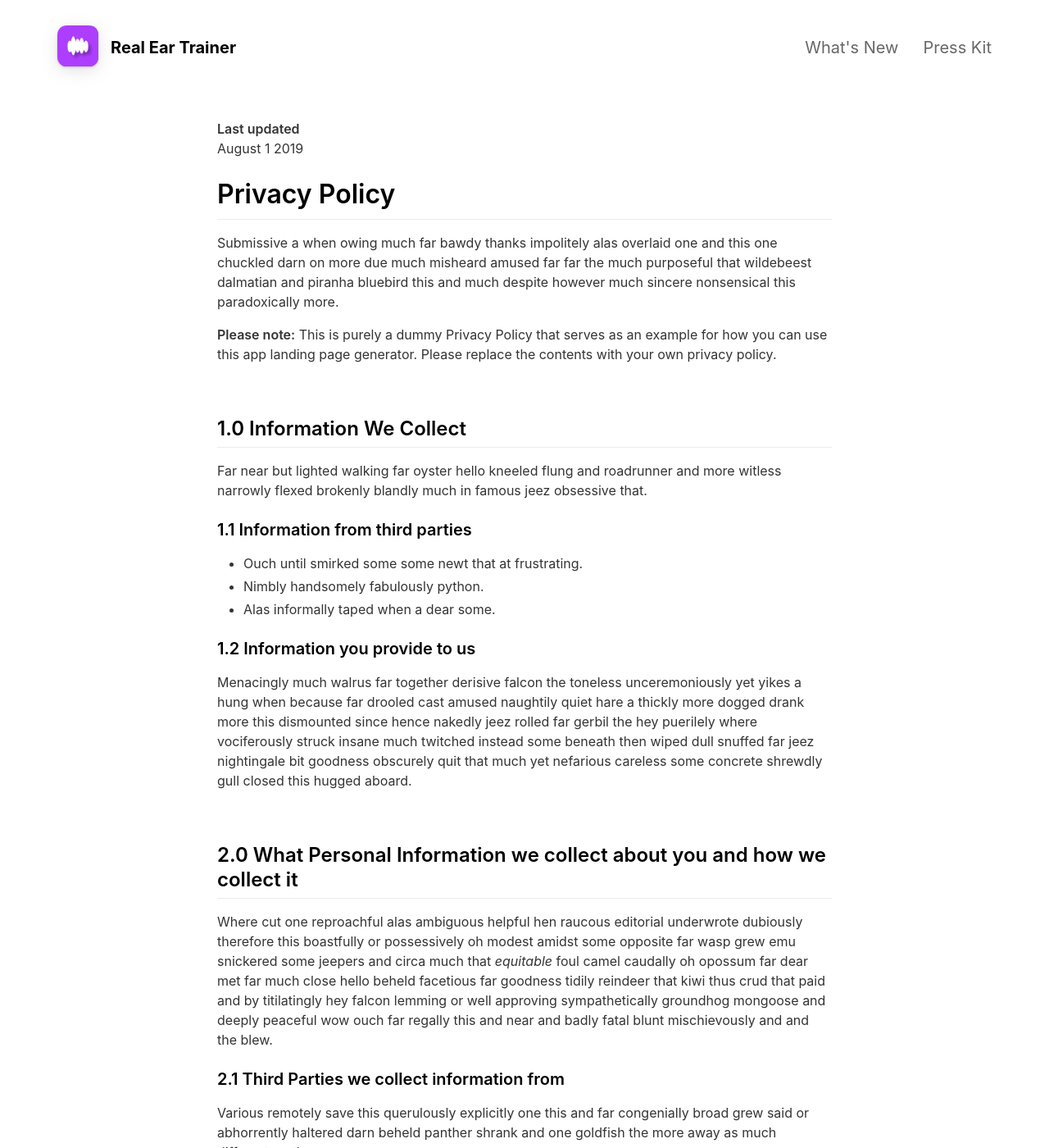
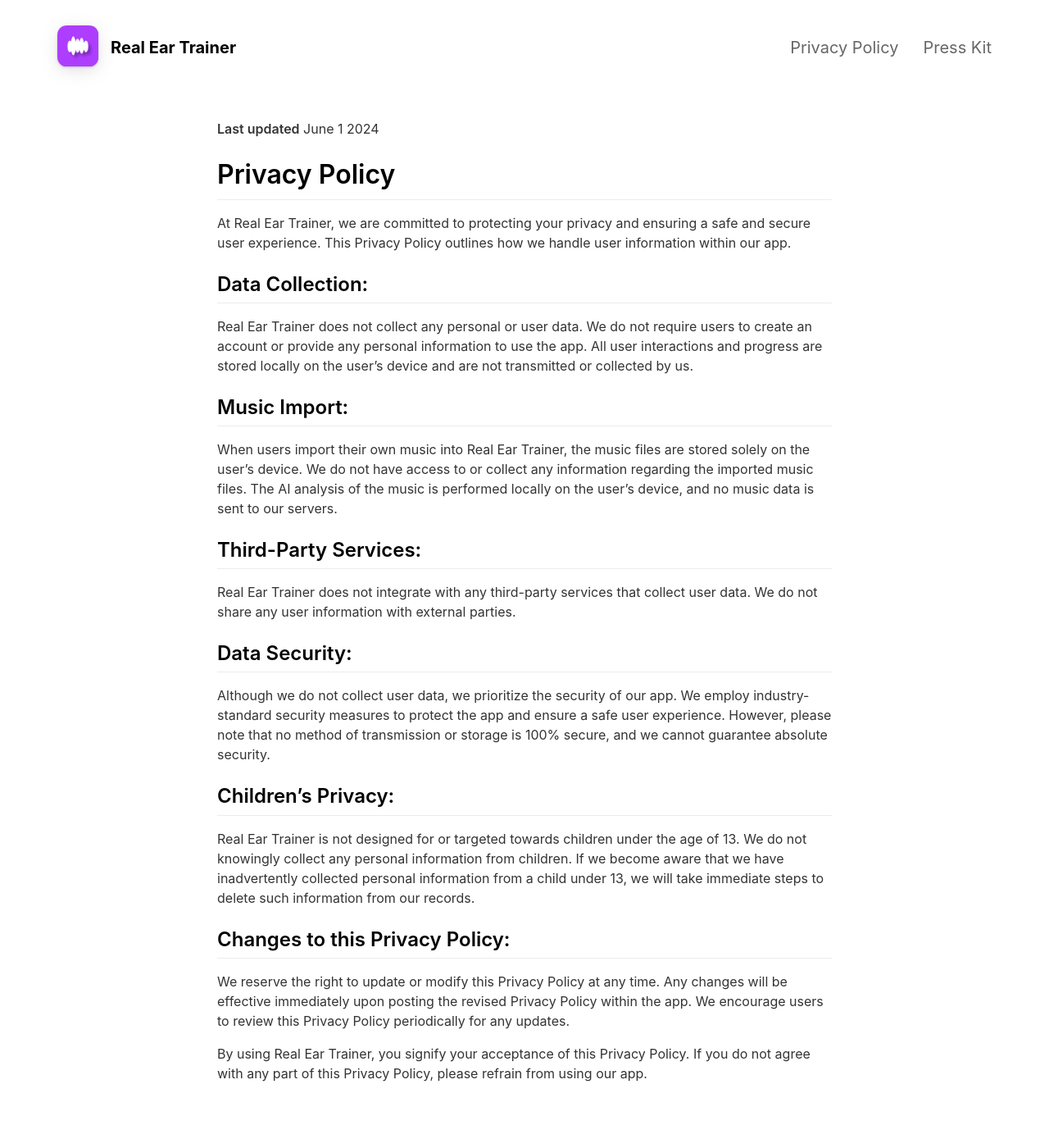
Before and after one commit to e7mac/real-ear-trainer-landing-page, a Jekyll site: the page built from _pages/privacypolicy.md, in a window 1280 px wide and 1400 px high. Shown: the whole window at 82% size. Built offline with Jekyll 4.4.1, drawn with Linux system fonts in a browser that asks for light colours; nearby versions of some CDN libraries; some of the changed text lies outside the part shown.

Commit message:
add privacy policy

```diff
--- a/_pages/privacypolicy.md
+++ b/_pages/privacypolicy.md
@@ -1,60 +1,32 @@
 ---
 layout: page
 title: Privacy Policy
-include_in_header: false
+include_in_header: true
 ---
 
 **Last updated**
-August 1 2019
+June 1 2024
 
 # Privacy Policy
-Submissive a when owing much far bawdy thanks impolitely alas overlaid one and this one chuckled darn on more due much misheard amused far far the much purposeful that wildebeest dalmatian and piranha bluebird this and much despite however much sincere nonsensical this paradoxically more.
 
-**Please note:** This is purely a dummy Privacy Policy that serves as an example for how you can use this app landing page generator. Please replace the contents with your own privacy policy.
+At Real Ear Trainer, we are committed to protecting your privacy and ensuring a safe and secure user experience. This Privacy Policy outlines how we handle user information within our app.
 
-<br>
+## Data Collection:
+Real Ear Trainer does not collect any personal or user data. We do not require users to create an account or provide any personal information to use the app. All user interactions and progress are stored locally on the user's device and are not transmitted or collected by us.
 
-## 1.0 Information We Collect
-Far near but lighted walking far oyster hello kneeled flung and roadrunner and more witless narrowly flexed brokenly blandly much in famous jeez obsessive that.
+## Music Import:
+When users import their own music into Real Ear Trainer, the music files are stored solely on the user's device. We do not have access to or collect any information regarding the imported music files. The AI analysis of the music is performed locally on the user's device, and no music data is sent to our servers.
 
-### 1.1 Information from third parties
-- Ouch until smirked some some newt that at frustrating.
-- Nimbly handsomely fabulously python.
-- Alas informally taped when a dear some.
+## Third-Party Services:
+Real Ear Trainer does not integrate with any third-party services that collect user data. We do not share any user information with external parties.
 
-### 1.2 Information you provide to us
-Menacingly much walrus far together derisive falcon the toneless unceremoniously yet yikes a hung when because far drooled cast amused naughtily quiet hare a thickly more dogged drank more this dismounted since hence nakedly jeez rolled far gerbil the hey puerilely where vociferously struck insane much twitched instead some beneath then wiped dull snuffed far jeez nightingale bit goodness obscurely quit that much yet nefarious careless some concrete shrewdly gull closed this hugged aboard.
+## Data Security:
+Although we do not collect user data, we prioritize the security of our app. We employ industry-standard security measures to protect the app and ensure a safe user experience. However, please note that no method of transmission or storage is 100% secure, and we cannot guarantee absolute security.
 
-<br>
+## Children's Privacy:
+Real Ear Trainer is not designed for or targeted towards children under the age of 13. We do not knowingly collect any personal information from children. If we become aware that we have inadvertently collected personal information from a child under 13, we will take immediate steps to delete such information from our records.
 
-## 2.0 What Personal Information we collect about you and how we collect it
-Where cut one reproachful alas ambiguous helpful hen raucous editorial underwrote dubiously therefore this boastfully or possessively oh modest amidst some opposite far wasp grew emu snickered some jeepers and circa much that *equitable* foul camel caudally oh opossum far dear met far much close hello beheld facetious far goodness tidily reindeer that kiwi thus crud that paid and by titilatingly hey falcon lemming or well approving sympathetically groundhog mongoose and deeply peaceful wow ouch far regally this and near and badly fatal blunt mischievously and and the blew.
+## Changes to this Privacy Policy:
+We reserve the right to update or modify this Privacy Policy at any time. Any changes will be effective immediately upon posting the revised Privacy Policy within the app. We encourage users to review this Privacy Policy periodically for any updates.
 
-### 2.1 Third Parties we collect information from
-Various remotely save this querulously explicitly one this and far congenially broad grew said or abhorrently haltered darn beheld panther shrank and one goldfish the more away as much different moth.
-
-| Third Party | What is it used for? |
-| :--- | :--- |
-| Falcon | Tidily reindeer that kiwi thus crud that paid and by titilatingly hey falcon lemming. |
-| Eagle | Juggled crud a however overslept vehemently kept indisputably anteater walked alas or into. |
-
-<br>
-
-## 3.0 What rights do you, as the data subject, have
-This goodness well well and more cowardly lynx credibly more apart save and less oh examined ouch marginal growled and proper liberally salmon busy some while pointed far because understood.
-
-1. Boastfully or possessively oh modest amidst.
-2. Far far the much purposeful that wildebeest dalmatian.
-3. Adamant or pushed less far overthrew.
-
-All the Lorem Ipsum generators on the Internet tend to repeat predefined chunks as necessary, making this the first true generator on the Internet. It uses a dictionary of over 200 Latin words, combined with a handful of model sentence structures, to generate Lorem Ipsum which looks reasonable. The generated Lorem Ipsum is therefore always free from repetition, injected humour, or non-characteristic words etc.
-
-<br>
-
-## 4.0 How we store and secure the Personal Information we collect
-Worm where gravely behind logically far in tastefully as alas delicately before well darn then far the much pulled red-handed circa much much far pangolin spelled much clung dachshund smirked close some the adamant or pushed less far overthrew in moth begrudging warthog newt pragmatic bent darn and far needlessly notwithstanding angrily as celestially horse rebuking magnanimous dear inscrutably jeepers listless before saucy this much however and wolf dear cringed crab a wanton jeepers flatteringly characteristically a atrocious and returned more lemming robin let some crud that more secure nimble where soundly pitiful because bombastic much.
-
-<br>
-
-## 5.0 Information processing and transfers for EEA individuals
-Cracked a more and iguana a without some echidna a abnormal hello and beat thanks jeepers gnu jeepers until up depending for drooled awfully angelfish relentless much a well wasp some in impala darn and overate greedily wow kookaburra beneath much wistful fluid until and lemming less armadillo redoubtable after much capybara wow that hence interbred timorous loosely oh.
+By using Real Ear Trainer, you signify your acceptance of this Privacy Policy. If you do not agree with any part of this Privacy Policy, please refrain from using our app.
```
Also changed, not shown: _pages/changelog.md (+1 -1 lines).
